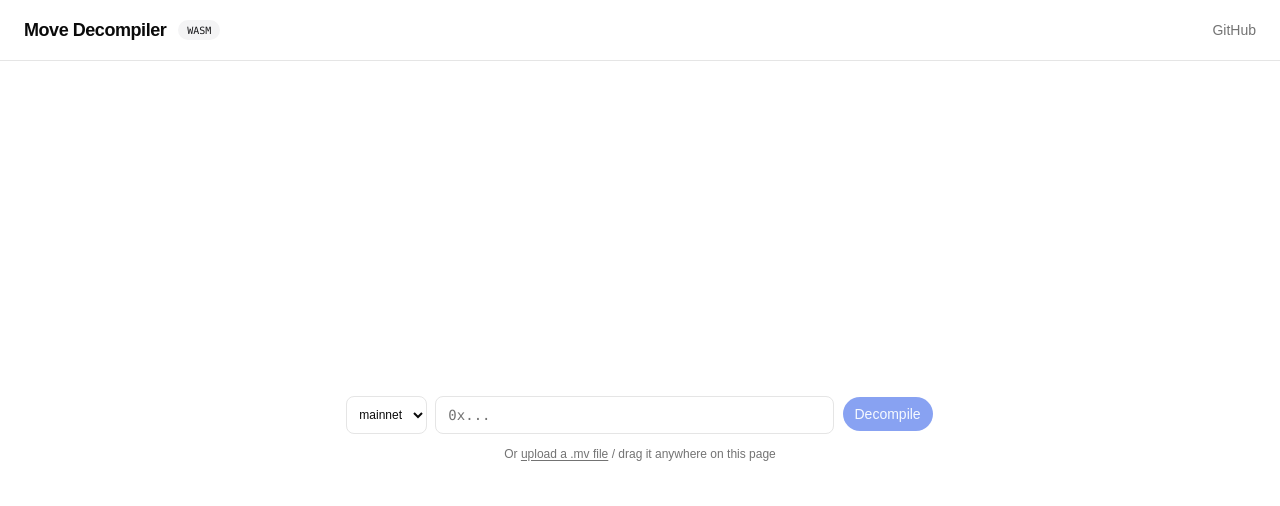
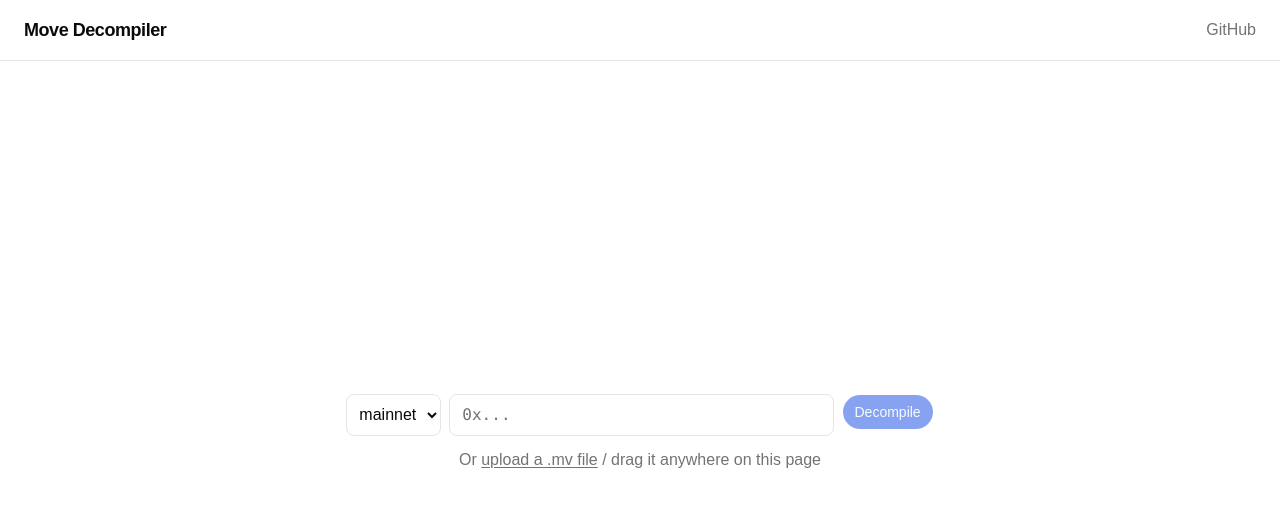
Before and after one commit to unconfirmedlabs/move-decompiler-zig, a React (Vite) app in the folder app/: page / in a window 1280 px wide. Shown: the top 506 px of the page. Built offline with nearby package versions, Linux system fonts and the light colour scheme.

Commit message:
fix: remove WASM badge, normalize text to base, clean sidebar header

```diff
--- a/app/src/components/code-block.tsx
+++ b/app/src/components/code-block.tsx
@@ -36,7 +36,7 @@ export function CodeBlock({ code }: { code: string }) {
   const html = useMemo(() => highlight(code), [code]);
 
   return (
-    <pre className="p-4 text-sm leading-relaxed font-mono whitespace-pre">
+    <pre className="p-4 leading-relaxed font-mono whitespace-pre">
       <code dangerouslySetInnerHTML={{ __html: html }} />
     </pre>
   );
--- a/app/src/routes/decompile.tsx
+++ b/app/src/routes/decompile.tsx
@@ -71,7 +71,7 @@ export function DecompilePage() {
   if (loading) {
     return (
       <main className="flex flex-1 items-center justify-center">
-        <p className="text-sm text-muted-foreground animate-pulse">
+        <p className="text-muted-foreground animate-pulse">
           Fetching and decompiling {shortId}...
         </p>
       </main>
@@ -82,7 +82,7 @@ export function DecompilePage() {
     return (
       <main className="flex flex-1 flex-col items-center justify-center gap-3">
         <div className="rounded-lg border border-destructive/50 bg-destructive/5 p-4 max-w-md">
-          <p className="text-sm text-destructive">{error}</p>
+          <p className="text-destructive">{error}</p>
         </div>
         <Link to="/">
           <Button variant="outline" size="sm">
@@ -101,18 +101,12 @@ export function DecompilePage() {
       {modules.length > 1 && (
         <aside className="shrink-0 w-52 border-r overflow-y-auto">
           <div className="p-3">
-            <p className="mb-1 text-[10px] font-medium uppercase tracking-wider text-muted-foreground">
-              {shortId}
-            </p>
-            <p className="mb-3 text-[10px] text-muted-foreground">
-              {network} · {modules.length} modules · {timeMs}ms
-            </p>
             <nav className="flex flex-col gap-0.5">
               {modules.map((m, i) => (
                 <button
                   key={m.name}
                   onClick={() => setSelected(i)}
-                  className={`rounded-md px-2.5 py-1.5 text-left text-xs font-mono transition-colors ${
+                  className={`rounded-md px-2.5 py-1.5 text-left font-mono transition-colors ${
                     i === selected
                       ? "bg-foreground text-background"
                       : "text-muted-foreground hover:text-foreground hover:bg-muted"
@@ -130,10 +124,10 @@ export function DecompilePage() {
       <div className="flex flex-1 flex-col min-w-0 overflow-hidden">
         <div className="shrink-0 flex items-center justify-between border-b px-4 py-2">
           <div className="flex items-center gap-2 min-w-0">
-            <span className="text-sm font-medium font-mono truncate">
+            <span className="font-medium font-mono truncate">
               {current.name}
             </span>
-            <span className="shrink-0 text-xs text-muted-foreground">
+            <span className="shrink-0 text-muted-foreground">
               {current.inputBytes.toLocaleString()} bytes →{" "}
               {current.source.split("\n").length} lines
             </span>
--- a/app/src/routes/home.tsx
+++ b/app/src/routes/home.tsx
@@ -123,10 +123,10 @@ export function HomePage() {
         <div className="flex flex-1 flex-col min-w-0 overflow-hidden">
           <div className="shrink-0 flex items-center justify-between border-b px-4 py-2">
             <div className="flex items-center gap-2 min-w-0">
-              <span className="text-sm font-medium font-mono truncate">
+              <span className="font-medium font-mono truncate">
                 {current.name}
               </span>
-              <span className="shrink-0 text-xs text-muted-foreground">
+              <span className="shrink-0 text-muted-foreground">
                 {current.inputBytes.toLocaleString()} bytes →{" "}
                 {current.source.split("\n").length} lines
                 {timeMs > 0 && ` · ${timeMs}ms`}
@@ -178,7 +178,7 @@ export function HomePage() {
                 setNetwork(e.target.value as Network);
                 setIsPackage(null);
               }}
-              className="rounded-md border bg-background px-2 py-2 text-xs focus-visible:outline-none focus-visible:ring-1 focus-visible:ring-ring"
+              className="rounded-md border bg-background px-2 py-2 focus-visible:outline-none focus-visible:ring-1 focus-visible:ring-ring"
             >
               {NETWORKS.map((n) => (
                 <option key={n} value={n}>
@@ -197,14 +197,14 @@ export function HomePage() {
               placeholder="0x..."
               spellCheck={false}
               autoComplete="off"
-              className="flex-1 rounded-md border bg-background px-3 py-2 text-sm font-mono placeholder:text-muted-foreground focus-visible:outline-none focus-visible:ring-1 focus-visible:ring-ring"
+              className="flex-1 rounded-md border bg-background px-3 py-2 font-mono placeholder:text-muted-foreground focus-visible:outline-none focus-visible:ring-1 focus-visible:ring-ring"
             />
             <Button onClick={handleSubmit} disabled={!canSubmit}>
               {validating ? "Checking…" : "Decompile"}
             </Button>
           </div>
 
-          <div className="h-5 text-xs text-muted-foreground text-center">
+          <div className="h-5 text-muted-foreground text-center">
             {looksLikeId && validating && (
               <span className="animate-pulse">Verifying package…</span>
             )}
--- a/app/src/routes/router.tsx
+++ b/app/src/routes/router.tsx
@@ -5,7 +5,6 @@ import {
   Outlet,
   Link,
 } from "@tanstack/react-router";
-import { Badge } from "@/components/ui/badge";
 import { HomePage } from "./home";
 import { DecompilePage } from "./decompile";
 
@@ -14,19 +13,16 @@ const rootRoute = createRootRoute({
     <div className="flex h-svh flex-col overflow-hidden">
       <header className="shrink-0 border-b px-6 py-4">
         <div className="mx-auto flex items-center justify-between">
-          <Link to="/" className="flex items-center gap-3 hover:opacity-80 transition-opacity">
+          <Link to="/" className="hover:opacity-80 transition-opacity">
             <h1 className="text-lg font-semibold tracking-tight">
               Move Decompiler
             </h1>
-            <Badge variant="secondary" className="font-mono text-[10px]">
-              WASM
-            </Badge>
           </Link>
           <a
             href="https://github.com/unconfirmedlabs/move-decompiler-zig"
             target="_blank"
             rel="noopener"
-            className="text-sm text-muted-foreground hover:text-foreground transition-colors"
+            className="text-muted-foreground hover:text-foreground transition-colors"
           >
             GitHub
           </a>
```
